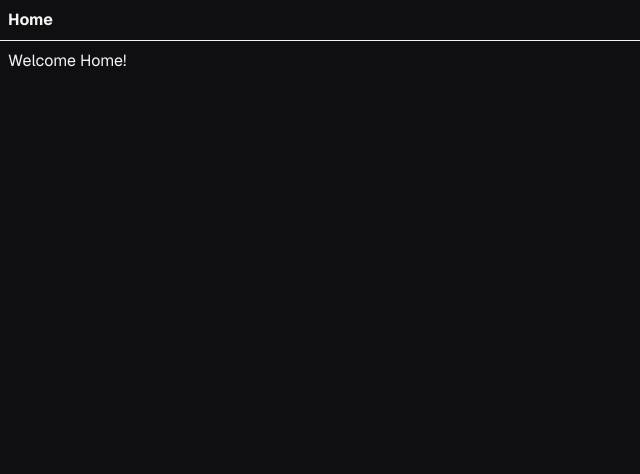
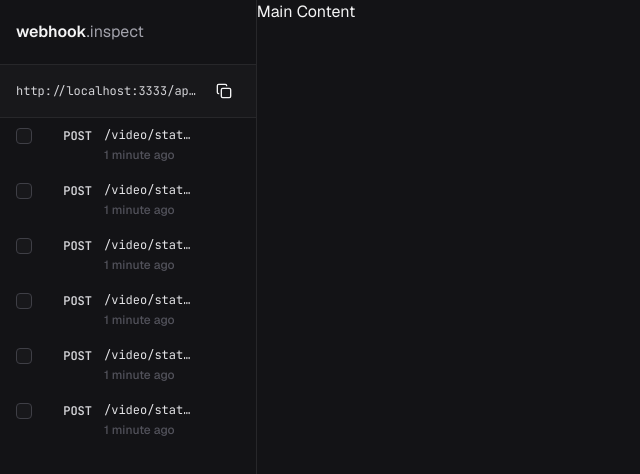
Before and after one commit to danvb112/full-stack-challange-with-IA-rockeatseat-2025, a React (Vite) app in the folder web/: page / in a window 1280 px wide. Shown: the top 474 px of the page, without its empty margins (0-640 px from the left). Built offline with nearby package versions, Linux system fonts and the light colour scheme.

Commit message:
Add sidebar to main page

```diff
--- a/web/src/routes/__root.tsx
+++ b/web/src/routes/__root.tsx
@@ -1,14 +1,5 @@
-import { createRootRoute, Link, Outlet } from '@tanstack/react-router'
-const RootLayout = () => (
-  <>
-    <div className="p-2 flex gap-2">
-      <Link to="/" className="[&.active]:font-bold">
-        Home
-      </Link>
-    </div>
-    <hr />
-    <Outlet />
-  </>
-)
+import { createRootRoute, Outlet } from '@tanstack/react-router'
+
+const RootLayout = () => <Outlet />
 
 export const Route = createRootRoute({ component: RootLayout })
--- a/web/src/routes/index.tsx
+++ b/web/src/routes/index.tsx
@@ -1,4 +1,6 @@
 import { createFileRoute } from '@tanstack/react-router'
+import { Panel, PanelGroup, PanelResizeHandle } from 'react-resizable-panels'
+import { Sidebar } from '../components/sidebar'
 
 export const Route = createFileRoute('/')({
   component: Index,
@@ -6,8 +8,18 @@ export const Route = createFileRoute('/')({
 
 function Index() {
   return (
-    <div className="p-2">
-      <h3>Welcome Home!</h3>
+    <div className="h-screen bg-zinc-900">
+      <PanelGroup direction="horizontal">
+        <Panel defaultSize={20} minSize={15} maxSize={40}>
+          <Sidebar />
+        </Panel>
+
+        <PanelResizeHandle className="w-px bg-zinc-700 hover:bg-zinc-600 transition-colors duration-150" />
+
+        <Panel defaultSize={80} minSize={60}>
+          Main Content
+        </Panel>
+      </PanelGroup>
     </div>
   )
 }
```
